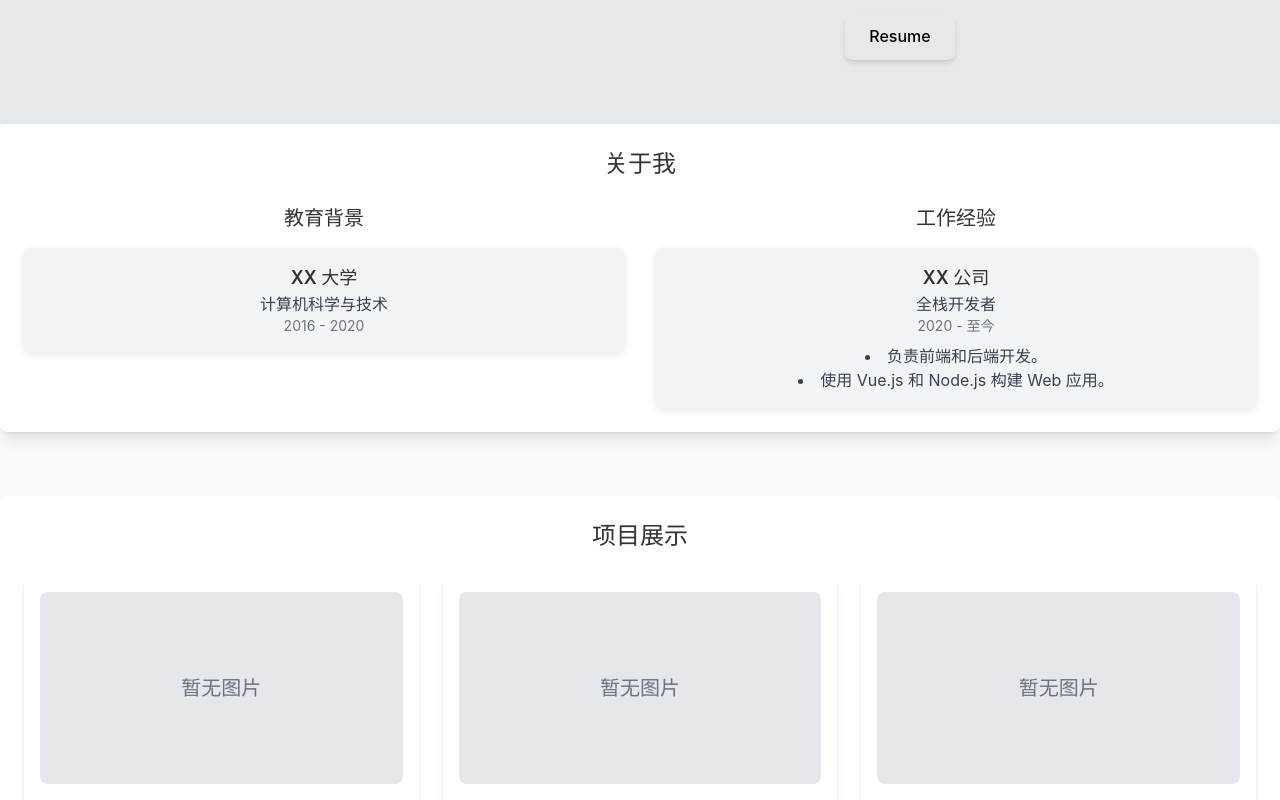
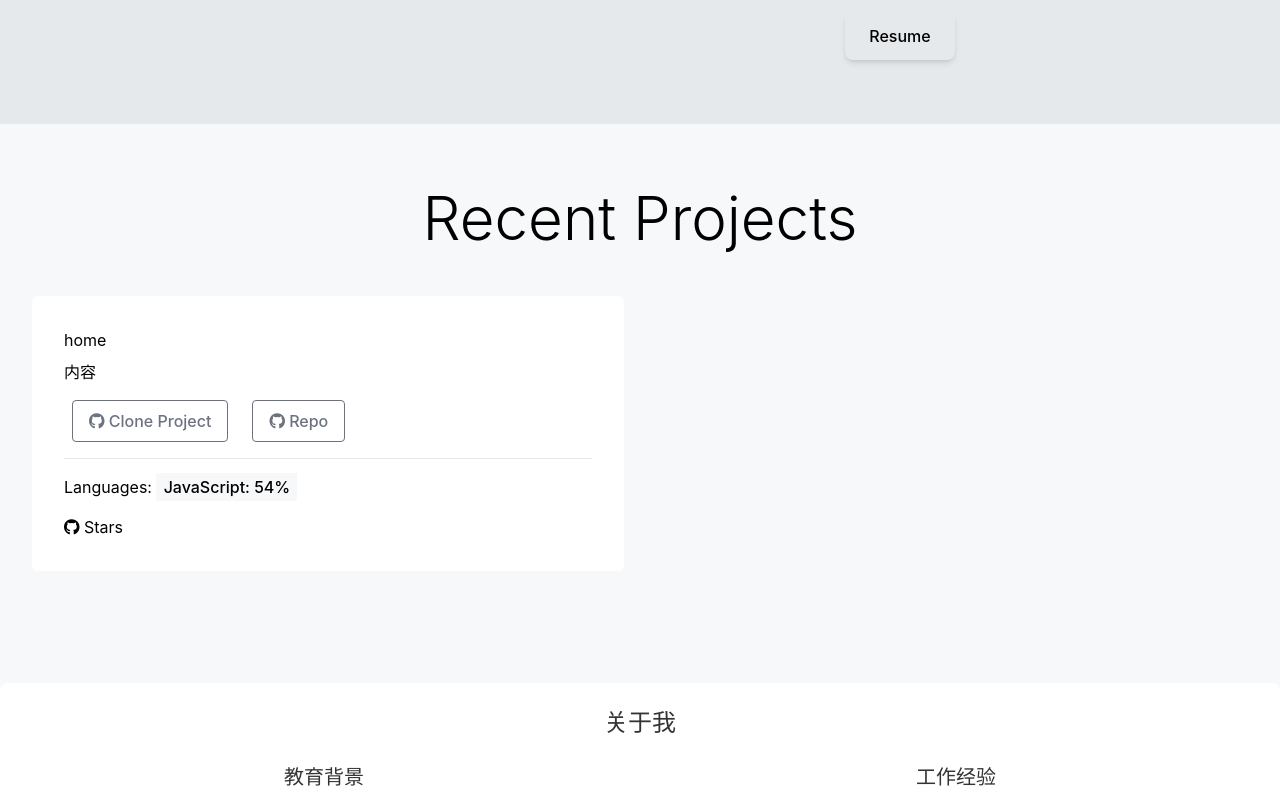
Before and after one commit to vhjihuang/resume-website, a Vue app: page / in a window 1280 px wide. Shown: the part 1200-2000 px from the top of the page. Built offline with nearby package versions, Linux system fonts and the light colour scheme.

Commit message:
update Recent Projects model

```diff
--- a/src/App.vue
+++ b/src/App.vue
@@ -111,9 +111,33 @@ onMounted(() => {
               <img src="https://avatars.githubusercontent.com/u/37236608?v=4" alt="avatar" width="375" height="375" class="rounded-[50%] mx-auto" />
             </div>
             <div class="lg:w-7/12 w-full">
-              <h2 class="	text-6xl font-light mb-12">About Me</h2>
+              <h2 class="text-6xl font-light mb-12">About Me</h2>
               <p class="text-xl font-light mb-4">{{i18n.t("about.me")}}</p>
               <p><a href="#" class="inline-block px-6 py-3 text-black rounded-lg shadow-md hover:bg-[#212529] hover:text-white">Resume</a></p>
+            </div>
+          </div>
+        </div>
+      </div>
+      <div class="bg-[#F7F8F9] w-full flex items-center justify-center py-4 m-0">
+        <div class="container py-12 px-4">
+          <div class="flex mx-auto w-full text-black flex-wrap">
+            <h2 class="block w-full text-center text-6xl font-light pb-12">Recent Projects</h2>
+            <div class="row flex mx-auto w-full text-black flex-wrap">
+              <div class="col w-full lg:w-1/2 px-4">
+                <div class="card p-4 mb-12 bg-white transition duration-300 ease-in-out hover:shadow-lg hover:scale-105 rounded-md">
+                  <div class="card-body text-left flex-1 p-4">
+                    <h5 class="mb-2">home</h5>
+                    <p class="mb-4">内容</p>
+                    <div class="flex gap-2">
+                      <a href="#" class="border border-gray-500 text-gray-500 hover:bg-gray-500 hover:text-white px-4 py-2 rounded mx-2"><i class="fa-bars fa-brands fa-github"></i> Clone Project</a>
+                      <a href="#" class="border border-gray-500 text-gray-500 hover:bg-gray-500 hover:text-white px-4 py-2 rounded mx-2"><i class="fa-bars fa-brands fa-github"></i> Repo</a>
+                    </div>
+                    <hr class="my-4">
+                    <div class="pb-4">Languages: <a href="#"><span class="bg-[#F7F8F9] px-[0.45em] py-[0.25em]">{{`${'JavaScript'}: ${54}%`}}</span></a></div>
+                    <div><i class="fa-bars fa-brands fa-github"></i> Stars</div>
+                  </div>
+                </div>
+              </div>
             </div>
           </div>
         </div>
```
